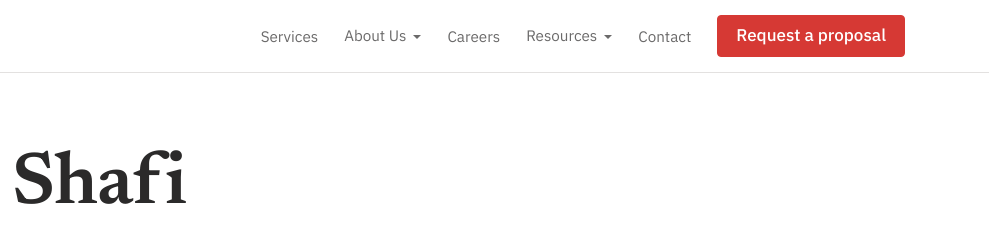
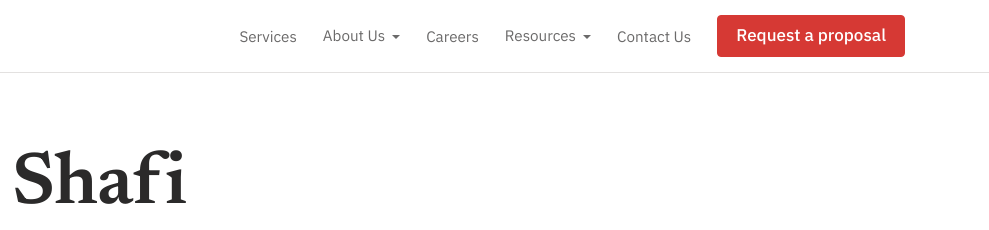
Before and after one commit to mokhfur/shaficonsultancy_website, a plain HTML site: page About_Shafi_Consultancy/index.html in a window 1280 px wide. Shown: the top 230 px of the page, 291-1280 px from the left. Drawn offline with Linux system fonts and the light colour scheme.

Commit message:
Navigation: rename Contact to Contact Us
Co-Authored-By: Claude Sonnet 5.5 <noreply@anthropic.com>
Claude-Session: https://claude.ai/code/session_012u2Wj2DLBW1SVxZNiBG2RG

```diff
--- a/About_Shafi_Consultancy/index.html
+++ b/About_Shafi_Consultancy/index.html
@@ -11,7 +11,7 @@
 <body>
 <header><div class="w">
 <a href="/" aria-label="Shafi Consultancy home"><img src="/assets/img/96f5eb0570.png" alt="Shafi Consultancy"></a>
-<nav id="mnav"><a href="/#services">Services</a><div class="dd"><a href="/About_Shafi_Consultancy/">About Us</a><div class="sub"><a href="/About_Shafi_Consultancy/#team">Team</a></div></div><a href="/careers/">Careers</a><div class="dd"><a href="/#resources">Resources</a><div class="sub"><a href="/publications/">Publication</a><a href="/good-programming-practice-guide/">Good Programming Practice Guide</a><a href="/blog/">Articles/Blogs</a><a href="/#resources">Programming resource</a></div></div><a href="/#contact-us">Contact</a><a class="btn" href="/#contact-us" data-open="">Request a proposal</a></nav>
+<nav id="mnav"><a href="/#services">Services</a><div class="dd"><a href="/About_Shafi_Consultancy/">About Us</a><div class="sub"><a href="/About_Shafi_Consultancy/#team">Team</a></div></div><a href="/careers/">Careers</a><div class="dd"><a href="/#resources">Resources</a><div class="sub"><a href="/publications/">Publication</a><a href="/good-programming-practice-guide/">Good Programming Practice Guide</a><a href="/blog/">Articles/Blogs</a><a href="/#resources">Programming resource</a></div></div><a href="/#contact-us">Contact Us</a><a class="btn" href="/#contact-us" data-open="">Request a proposal</a></nav>
 <button type="button" class="mt" aria-label="Menu" aria-expanded="false" aria-controls="mnav"><span></span><span></span><span></span></button></div></header>
 <main id="ab">
 <section class="nmh"><div class="w hg">
```
Also changed, not shown: _aminul-islam/index.html (+1 -1 lines), _shafi-chowdhury/index.html (+1 -1 lines), blog/index.html (+1 -1 lines), careers/index.html (+1 -1 lines), cdisc/index.html (+1 -1 lines), cookie-policy/index.html (+1 -1 lines), good-programming-practice-guide/index.html (+1 -1 lines), index.html (+1 -1 lines), nonmem/index.html (+1 -1 lines), post/are-these-the-only-challenges-we-face-in-reporting-clinical-trials/index.html (+1 -1 lines), post/are-you-making-the-most-of-your-metadata-repository/index.html (+1 -1 lines), post/how-do-you-keep-consistent-symbols-across-figures-even-when-a-treatment-is-missing/index.html (+1 -1 lines), post/metalytics-eco-system/index.html (+1 -1 lines), post/why-we-mustn-t-let-perfection-be-the-enemy-of-the-good-in-our-automation-efforts/index.html (+1 -1 lines), 4 more files.
